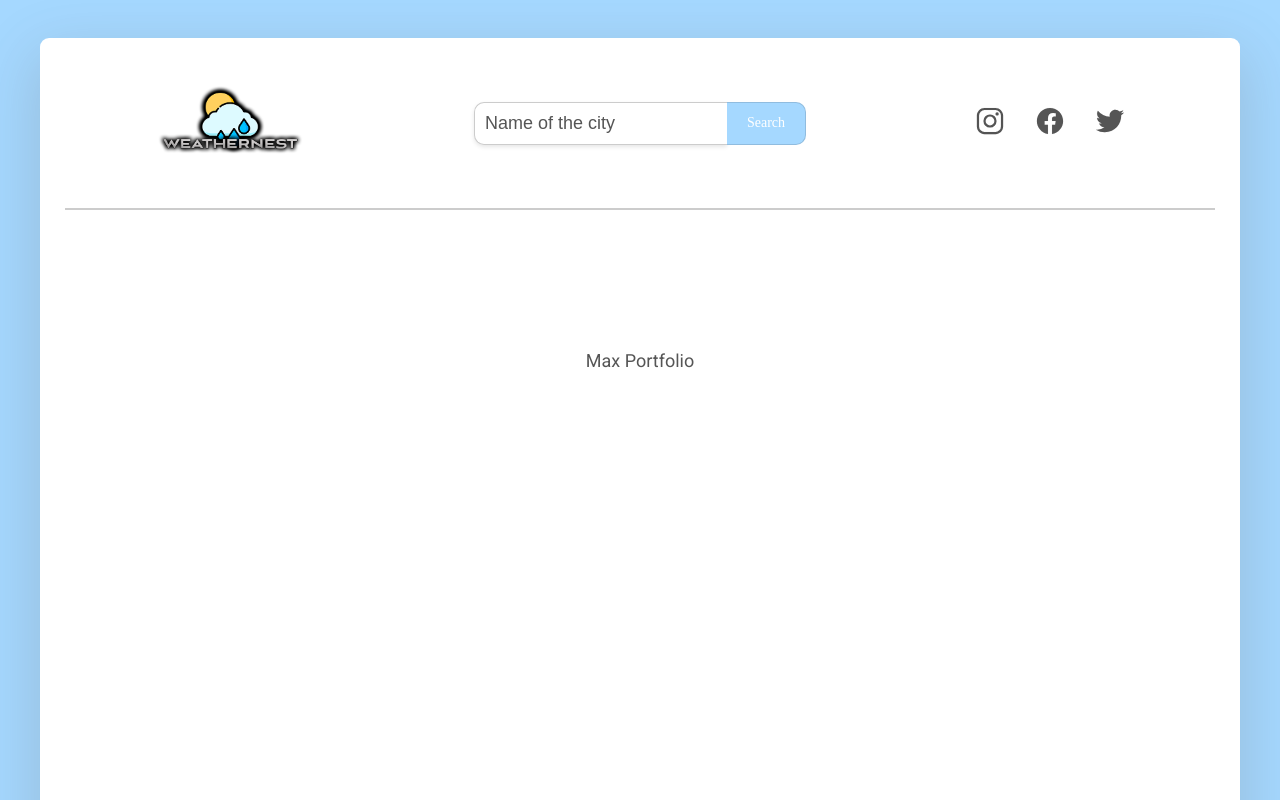
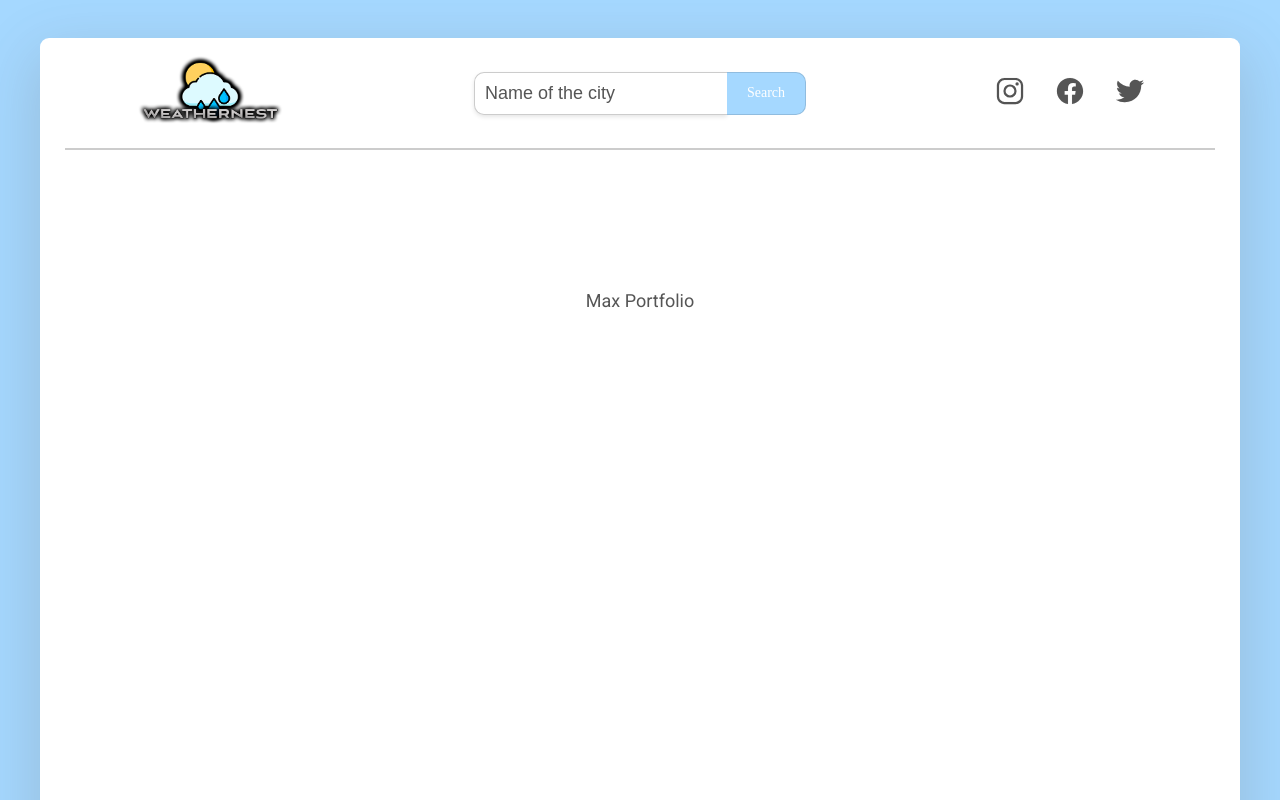
Before and after one commit to SpizhovyiMaxDev/weather-nest, a website built with Parcel: page index.html in a window 1280 px wide. Shown: the top 800 px of the page. Built offline with nearby package versions, Linux system fonts and the light colour scheme; no server answers.

Commit message:
Update _header.scss

```diff
--- a/src/sass/_header.scss
+++ b/src/sass/_header.scss
@@ -1,9 +1,9 @@
 .navigation{
-    padding:3rem;
     display: flex;
     align-items: center;
     justify-content: space-around;
     @media(max-width:42em){
+        padding:3rem;
         flex-direction:column;
         justify-content:center;
         gap:2rem;
```
